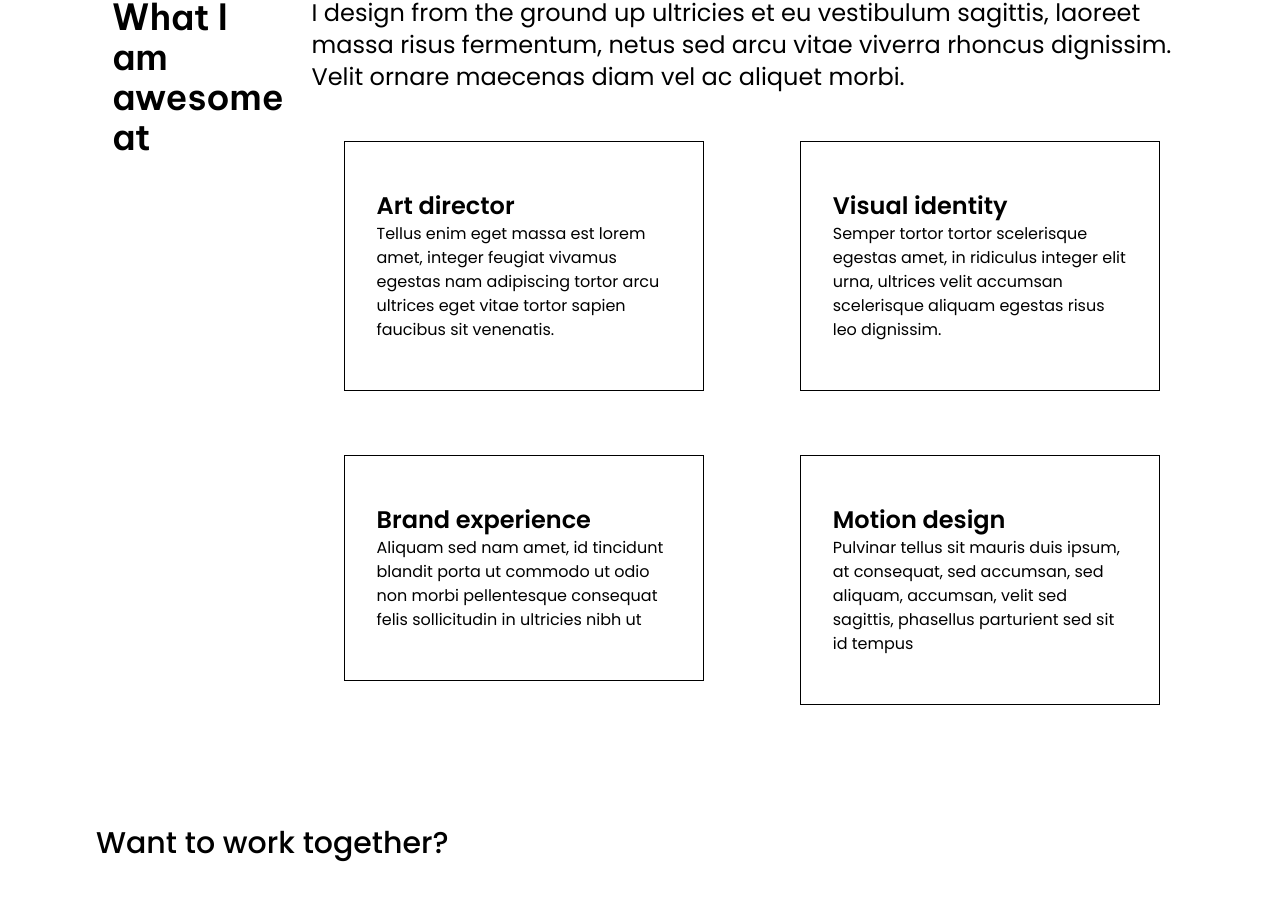
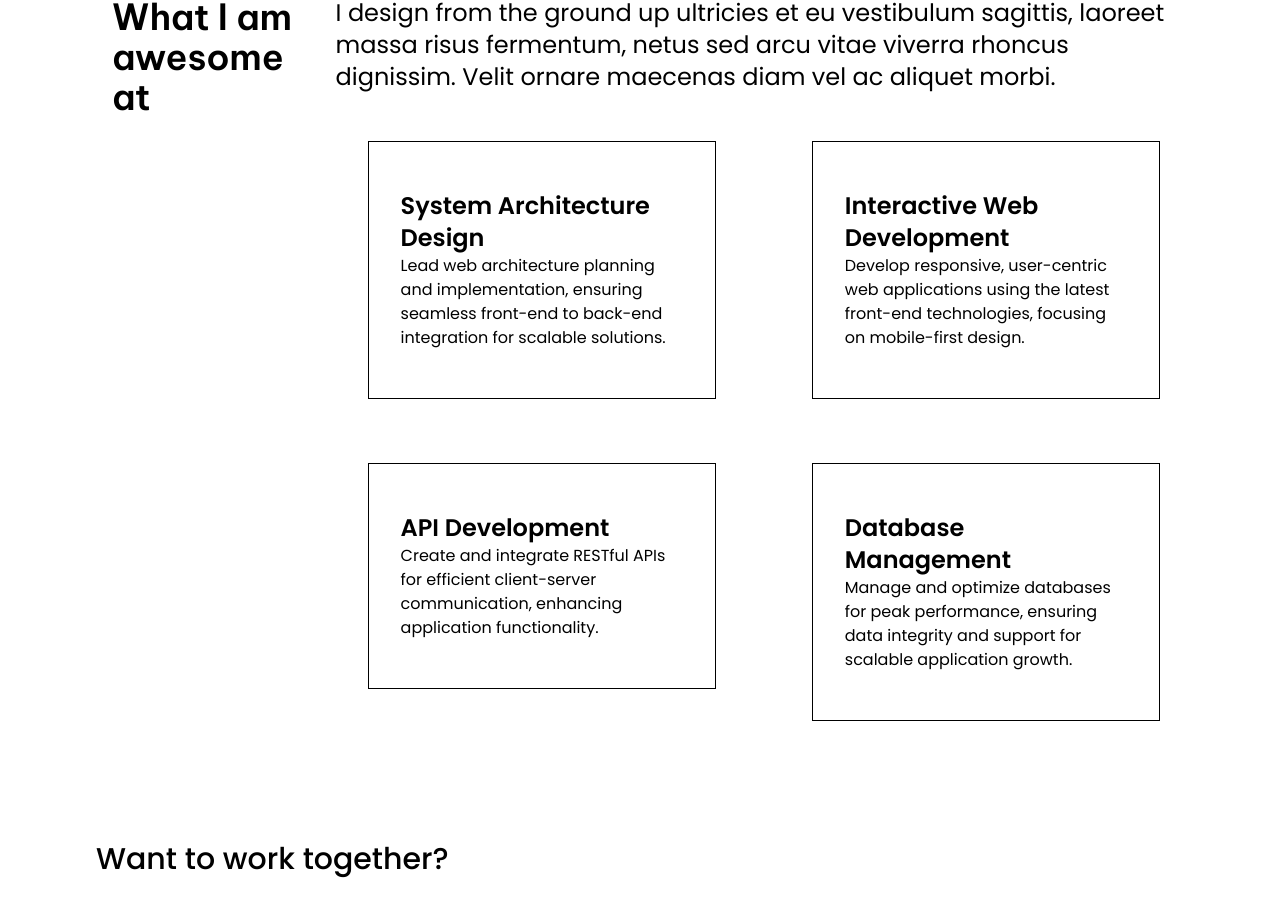
Before and after one commit to husush23/React-port, a React (Vite) app: page / in a window 1280 px wide. Shown: the part 1797-2713 px from the top of the page. Built offline with nearby package versions, Linux system fonts and the light colour scheme; no server answers; a web font is replaced by a local one.

Commit message:
Duties updated

```diff
--- a/src/components/Qualification.jsx
+++ b/src/components/Qualification.jsx
@@ -22,41 +22,43 @@ function Qualification() {
           <div className="gap-x-8 md:grid md:grid-cols-2">
             <div>
               <SkillSecion>
-                <h4 className="text-2xl font-semibold">Art director</h4>
+                <h4 className="text-2xl font-semibold">
+                  System Architecture Design
+                </h4>
                 <p>
-                  Tellus enim eget massa est lorem amet, integer feugiat vivamus
-                  egestas nam adipiscing tortor arcu ultrices eget vitae tortor
-                  sapien faucibus sit venenatis.
+                  Lead web architecture planning and implementation, ensuring
+                  seamless front-end to back-end integration for scalable
+                  solutions.
                 </p>
               </SkillSecion>
             </div>
             <div>
               <SkillSecion>
-                <h4 className="text-2xl font-semibold">Visual identity</h4>
+                <h4 className="text-2xl font-semibold">
+                  Interactive Web Development
+                </h4>
                 <p>
-                  Semper tortor tortor scelerisque egestas amet, in ridiculus
-                  integer elit urna, ultrices velit accumsan scelerisque aliquam
-                  egestas risus leo dignissim.
+                  Develop responsive, user-centric web applications using the
+                  latest front-end technologies, focusing on mobile-first
+                  design.
                 </p>
               </SkillSecion>
             </div>
             <div>
               <SkillSecion>
-                <h4 className="text-2xl font-semibold">Brand experience</h4>
+                <h4 className="text-2xl font-semibold">API Development</h4>
                 <p>
-                  Aliquam sed nam amet, id tincidunt blandit porta ut commodo ut
-                  odio non morbi pellentesque consequat felis sollicitudin in
-                  ultricies nibh ut
+                  Create and integrate RESTful APIs for efficient client-server
+                  communication, enhancing application functionality.
                 </p>
               </SkillSecion>
             </div>
             <div>
               <SkillSecion>
-                <h4 className="text-2xl font-semibold">Motion design</h4>
+                <h4 className="text-2xl font-semibold">Database Management</h4>
                 <p>
-                  Pulvinar tellus sit mauris duis ipsum, at consequat, sed
-                  accumsan, sed aliquam, accumsan, velit sed sagittis, phasellus
-                  parturient sed sit id tempus
+                  Manage and optimize databases for peak performance, ensuring
+                  data integrity and support for scalable application growth.
                 </p>
               </SkillSecion>
             </div>
```
